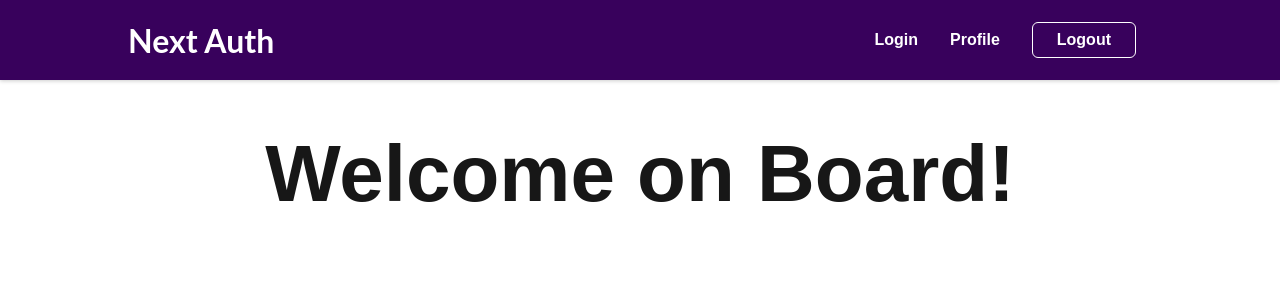
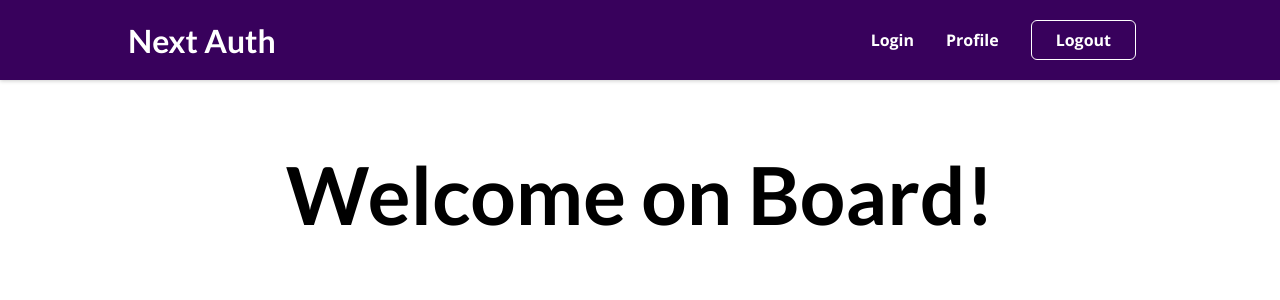
Before and after one commit to Kaushik7984/Blog-next, a Next.js app: page / in a window 1280 px wide. Shown: the top 300 px of the page. Built offline with nearby package versions, Linux system fonts and the light colour scheme.

Commit message:
add global style

```diff
--- a/styles/Home.module.css
+++ /dev/null
@@ -1,168 +0,0 @@
-.page {
-  --gray-rgb: 0, 0, 0;
-  --gray-alpha-200: rgba(var(--gray-rgb), 0.08);
-  --gray-alpha-100: rgba(var(--gray-rgb), 0.05);
-
-  --button-primary-hover: #383838;
-  --button-secondary-hover: #f2f2f2;
-
-  display: grid;
-  grid-template-rows: 20px 1fr 20px;
-  align-items: center;
-  justify-items: center;
-  min-height: 100svh;
-  padding: 80px;
-  gap: 64px;
-  font-family: var(--font-geist-sans);
-}
-
-@media (prefers-color-scheme: dark) {
-  .page {
-    --gray-rgb: 255, 255, 255;
-    --gray-alpha-200: rgba(var(--gray-rgb), 0.145);
-    --gray-alpha-100: rgba(var(--gray-rgb), 0.06);
-
-    --button-primary-hover: #ccc;
-    --button-secondary-hover: #1a1a1a;
-  }
-}
-
-.main {
-  display: flex;
-  flex-direction: column;
-  gap: 32px;
-  grid-row-start: 2;
-}
-
-.main ol {
-  font-family: var(--font-geist-mono);
-  padding-left: 0;
-  margin: 0;
-  font-size: 14px;
-  line-height: 24px;
-  letter-spacing: -0.01em;
-  list-style-position: inside;
-}
-
-.main li:not(:last-of-type) {
-  margin-bottom: 8px;
-}
-
-.main code {
-  font-family: inherit;
-  background: var(--gray-alpha-100);
-  padding: 2px 4px;
-  border-radius: 4px;
-  font-weight: 600;
-}
-
-.ctas {
-  display: flex;
-  gap: 16px;
-}
-
-.ctas a {
-  appearance: none;
-  border-radius: 128px;
-  height: 48px;
-  padding: 0 20px;
-  border: none;
-  border: 1px solid transparent;
-  transition:
-    background 0.2s,
-    color 0.2s,
-    border-color 0.2s;
-  cursor: pointer;
-  display: flex;
-  align-items: center;
-  justify-content: center;
-  font-size: 16px;
-  line-height: 20px;
-  font-weight: 500;
-}
-
-a.primary {
-  background: var(--foreground);
-  color: var(--background);
-  gap: 8px;
-}
-
-a.secondary {
-  border-color: var(--gray-alpha-200);
-  min-width: 158px;
-}
-
-.footer {
-  grid-row-start: 3;
-  display: flex;
-  gap: 24px;
-}
-
-.footer a {
-  display: flex;
-  align-items: center;
-  gap: 8px;
-}
-
-.footer img {
-  flex-shrink: 0;
-}
-
-/* Enable hover only on non-touch devices */
-@media (hover: hover) and (pointer: fine) {
-  a.primary:hover {
-    background: var(--button-primary-hover);
-    border-color: transparent;
-  }
-
-  a.secondary:hover {
-    background: var(--button-secondary-hover);
-    border-color: transparent;
-  }
-
-  .footer a:hover {
-    text-decoration: underline;
-    text-underline-offset: 4px;
-  }
-}
-
-@media (max-width: 600px) {
-  .page {
-    padding: 32px;
-    padding-bottom: 80px;
-  }
-
-  .main {
-    align-items: center;
-  }
-
-  .main ol {
-    text-align: center;
-  }
-
-  .ctas {
-    flex-direction: column;
-  }
-
-  .ctas a {
-    font-size: 14px;
-    height: 40px;
-    padding: 0 16px;
-  }
-
-  a.secondary {
-    min-width: auto;
-  }
-
-  .footer {
-    flex-wrap: wrap;
-    align-items: center;
-    justify-content: center;
-  }
-}
-
-@media (prefers-color-scheme: dark) {
-  .logo {
-    filter: invert();
-  }
-}
--- a/styles/globals.css
+++ b/styles/globals.css
@@ -1,42 +1,19 @@
-:root {
-  --background: #ffffff;
-  --foreground: #171717;
-}
+@import url("https://fonts.googleapis.com/css2?family=Lato:wght@700&family=Open+Sans:wght@400;700&display=swap");
 
-@media (prefers-color-scheme: dark) {
-  :root {
-    --background: #0a0a0a;
-    --foreground: #ededed;
-  }
-}
-
-html,
-body {
-  max-width: 100vw;
-  overflow-x: hidden;
+* {
+  box-sizing: border-box;
 }
 
 body {
-  color: var(--foreground);
-  background: var(--background);
-  font-family: Arial, Helvetica, sans-serif;
-  -webkit-font-smoothing: antialiased;
-  -moz-osx-font-smoothing: grayscale;
-}
-
-* {
-  box-sizing: border-box;
-  padding: 0;
+  font-family: "Open Sans", "Lato", sans-serif;
   margin: 0;
 }
 
-a {
-  color: inherit;
-  text-decoration: none;
+h1,
+h2,
+h3,
+h4,
+h5,
+h6 {
+  font-family: "Lato", sans-serif;
 }
-
-@media (prefers-color-scheme: dark) {
-  html {
-    color-scheme: dark;
-  }
-}
```
